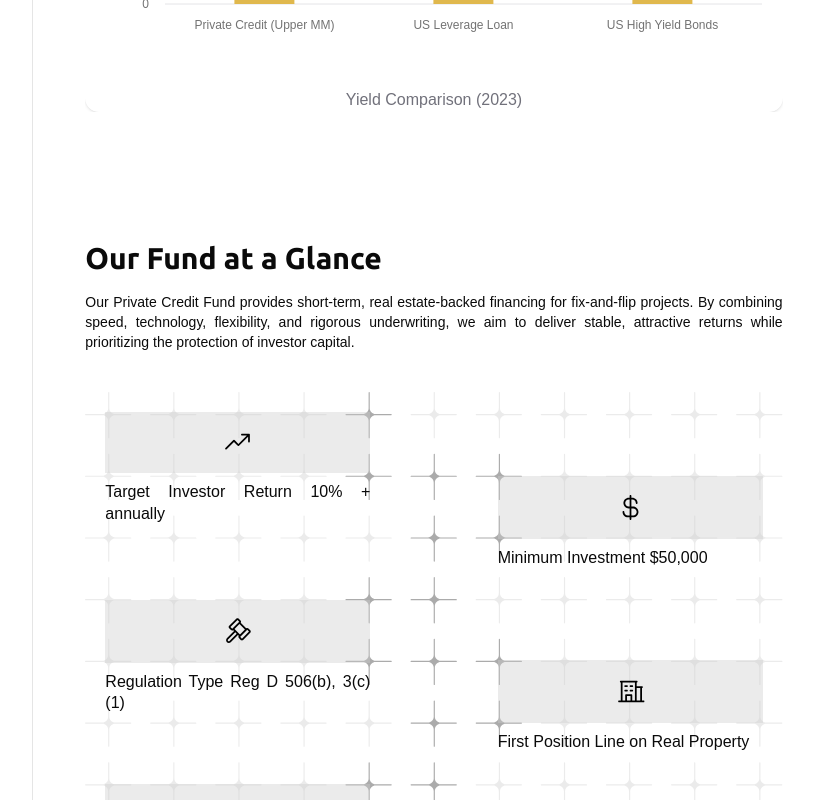
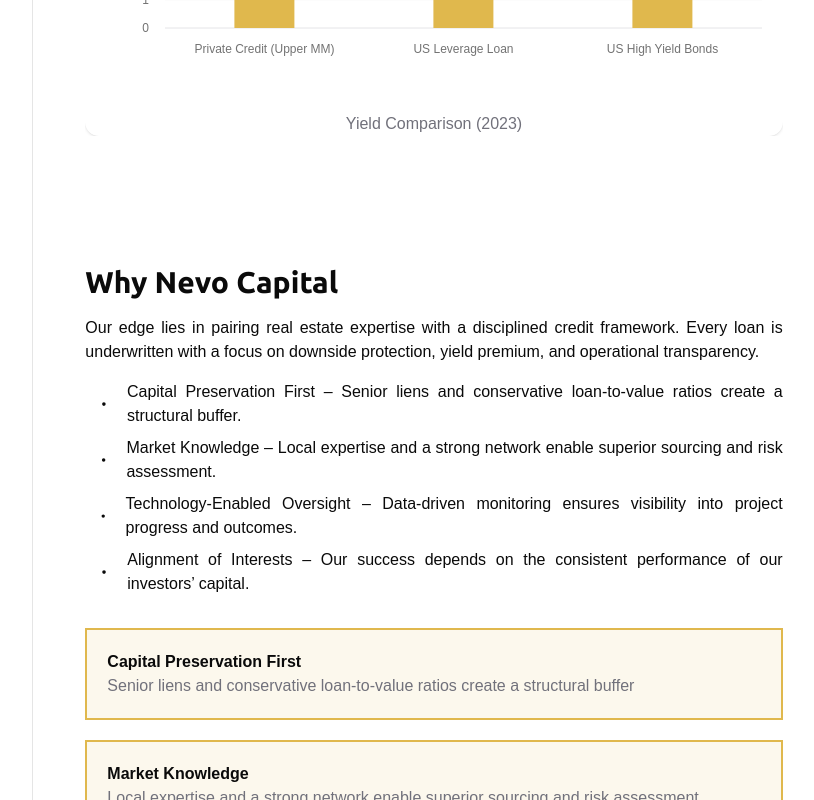
Before and after one commit to kid-us/nevocapital, a React (Vite) app: page /investment-funds in a window 1280 px wide. Shown: the part 1240-2040 px from the top of the page, without its empty margins (206-1020 px from the left). Built offline with nearby package versions, Linux system fonts and the light colour scheme; a web font is replaced by a local one.

Commit message:
feat: why nevo section added

```diff
--- a/src/components/investment-fund/WhyNevoCapital.tsx
+++ b/src/components/investment-fund/WhyNevoCapital.tsx
@@ -1,8 +1,85 @@
+import type { TabProps } from "@/routes/investment-funds";
+import Reveal from "../Revel";
+import { Dot } from "lucide-react";
+
+const contents: TabProps[] = [
+  {
+    id: 1,
+    title:
+      "Capital Preservation First – Senior liens and conservative loan-to-value ratios create a structural buffer.",
+  },
+
+  {
+    id: 2,
+    title:
+      "Market Knowledge – Local expertise and a strong network enable superior sourcing and risk assessment.",
+  },
+  {
+    id: 3,
+    title:
+      "Technology-Enabled Oversight – Data-driven monitoring ensures visibility into project progress and outcomes.",
+  },
+  {
+    id: 4,
+    title:
+      "Alignment of Interests – Our success depends on the consistent performance of our investors’ capital.",
+  },
+];
+
+const infos: { title: string; desc: string }[] = [
+  {
+    title: "Capital Preservation First",
+    desc: "Senior liens and conservative loan-to-value ratios create a structural buffer",
+  },
+  {
+    title: "Market Knowledge",
+    desc: "Local expertise and a strong network enable superior sourcing and risk assessment",
+  },
+  {
+    title: "Technology-Enabled Oversight",
+    desc: "Data-driven monitoring ensures visibility into project progress and outcomes",
+  },
+  {
+    title: "Alignment of Interests",
+    desc: "Our success depends on the consistent performance of our investors capital",
+  },
+];
 
 const WhyNevoCapital = () => {
   return (
-    <div>WhyNevoCapital</div>
-  )
-}
+    <>
+      <Reveal>
+        <h1 className="lg:text-3xl text-xl">Why Nevo Capital</h1>
+      </Reveal>
+      <Reveal>
+        <p className="mt-4">
+          Our edge lies in pairing real estate expertise with a disciplined
+          credit framework. Every loan is underwritten with a focus on downside
+          protection, yield premium, and operational transparency.
+        </p>
+      </Reveal>
 
-export default WhyNevoCapital
+      <div className="ms-2 mt-4 mb-6">
+        {contents.map((content) => (
+          <Reveal key={content.id}>
+            <div className="flex space-x-3 items-center mb-2">
+              <Dot />
+              <p>{content.title}</p>
+            </div>
+          </Reveal>
+        ))}
+      </div>
+
+      {infos.map((info) => (
+        <Reveal key={info.title}>
+          <div className="p-5 border-2 border-primary mb-5 bg-primary/10">
+            <p className="font-bold">{info.title}</p>
+            <p className="text-zinc-500">{info.desc}</p>
+          </div>
+        </Reveal>
+      ))}
+    </>
+  );
+};
+
+export default WhyNevoCapital;
--- a/src/routes/investment-funds.tsx
+++ b/src/routes/investment-funds.tsx
@@ -5,12 +5,13 @@
 import WhatMakesItPrivate from "@/components/investment-fund/WhatMakesItPrivate";
 import FundAtGlance from "@/components/investment-fund/FundAtGlance";
 import PrivateCredit from "@/components/investment-fund/PrivateCredit";
+import WhyNevoCapital from "@/components/investment-fund/WhyNevoCapital";
 
 export const Route = createFileRoute("/investment-funds")({
   component: InvestmentFunds,
 });
 
-interface TabProps {
+export interface TabProps {
   id: number;
   title: string;
 }
@@ -30,6 +31,7 @@
 const toc: TOC[] = [
   { id: "PrivateCredit", label: "What is Private Credit?" },
   { id: "WhatMakesItPrivate", label: "What makes it private?" },
+  { id: "WhyNevoCapital", label: "Why Nevo Capital" },
   { id: "FundGlance", label: "Our Fund at a Glance" },
 ];
 
@@ -74,7 +76,7 @@
   }, []);
 
   return (
-    <div className="relative lg:grid grid-cols-12 gap-x-5 lg:mt-24 mt-16 mb-20">
+    <div className="relative lg:grid grid-cols-12 gap-x-5 mb-20">
       {/* Left Tabs */}
       <div className="col-span-2 lg:flex hidden flex-col relative border-r">
         <div className="sticky top-60">
@@ -104,13 +106,18 @@
       {/* Main Content */}
       <div className="col-span-8 lg:px-8 px-6">
         {/* Private Credit */}
-        <div id="PrivateCredit">
+        <div id="PrivateCredit" className="lg:pt-20 pt-16">
           <PrivateCredit />
         </div>
 
         {/* What makes it private */}
         <div id="WhatMakesItPrivate" className="lg:pt-32 pt-20">
           <WhatMakesItPrivate />
+        </div>
+
+        {/* Why Nevo Capital */}
+        <div id="WhyNevoCapital" className="lg:pt-32 pt-20">
+          <WhyNevoCapital />
         </div>
 
         {/* Fund at a Glance */}
@@ -126,11 +133,7 @@
             className={`relative transition-all duration-300 ease-in-out translate-x-0 opacity-100 visible`}
           >
             <div className="flex flex-col space-y-2">
-              {[
-                { id: "PrivateCredit", label: "What is Private Credit?" },
-                { id: "WhatMakesItPrivate", label: "What makes it private?" },
-                { id: "FundGlance", label: "Our Fund at a Glance" },
-              ].map((link) => (
+              {toc.map((link) => (
                 <Reveal key={link.id}>
                   <a
                     href={`#${link.id}`}
```
